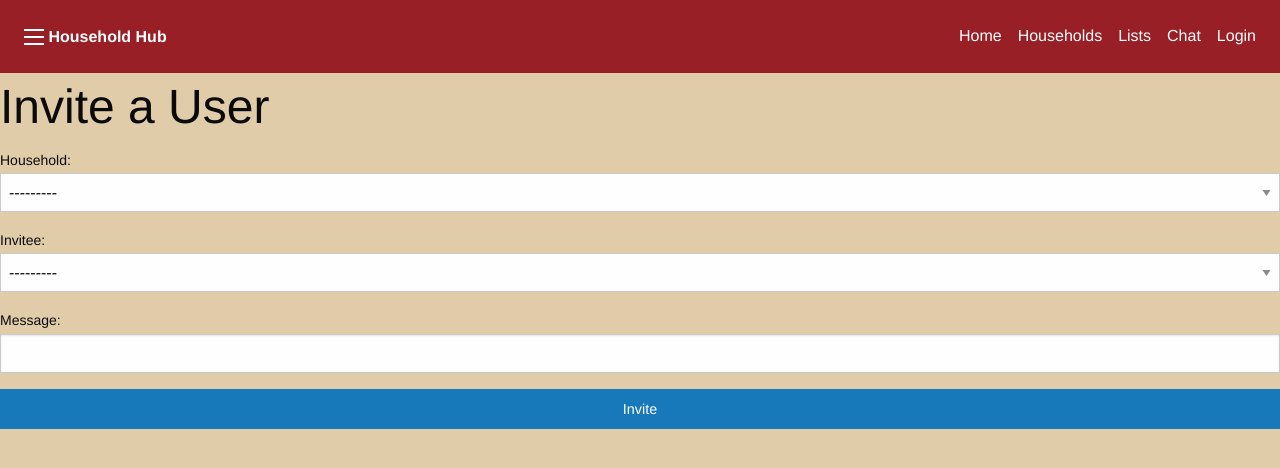
After one commit to Joseph-Levin/WebFinalProject, a Django app: page /household_invite/ in a window 1280 px wide. The commit adds this page. Shown: the top 468 px of the page. Run offline with Django 3.2, Linux system fonts and the light colour scheme; data that the repository does not hold is empty; some libraries are stand-ins or nearby versions.

Commit message:
Created household invitations

```diff
--- a/mysite/main/admin.py
+++ b/mysite/main/admin.py
@@ -1,8 +1,9 @@
 from django.contrib import admin
 
-from .models import HouseholdModel, ListModel, ListItemModel
+from .models import HouseholdModel, HouseholdInviteModel, ListModel, ListItemModel
 
 
 admin.site.register(HouseholdModel)
+admin.site.register(HouseholdInviteModel)
 admin.site.register(ListModel)
 admin.site.register(ListItemModel)
--- a/mysite/main/forms.py
+++ b/mysite/main/forms.py
@@ -63,3 +63,37 @@ class HouseholdForm(forms.Form):
         household_instance.name = self.cleaned_data['name']
         household_instance.save()
         return household_instance
+
+
+# class HouseholdInviteForm(forms.Form):
+#     household = forms.CharField(
+#         max_length=32,
+#         label='Household Name',
+#         required=True,
+#     )
+
+class HouseholdInviteForm(forms.ModelForm):
+
+    def __init__(self, user, *args, **kwargs):
+        self.user = user
+        super(HouseholdInviteForm, self).__init__(*args, **kwargs)
+        self.fields['household'].queryset = models.HouseholdModel.objects.filter(members__id=self.user.id)
+        self.fields['invitee'].queryset = models.User.objects.exclude(id=self.user.id)
+
+    class Meta:
+        model=models.HouseholdInviteModel
+        fields = ['household', 'invitee', 'message']
+
+
+    household = forms.ModelChoiceField(queryset=None)
+    invitee = forms.ModelChoiceField(queryset=None)
+    message = forms.CharField(max_length=1024)
+
+    def save(self, request):
+            invite_instance = models.HouseholdInviteModel()
+            invite_instance.household = self.cleaned_data['household']
+            invite_instance.invitee = self.cleaned_data['invitee']
+            invite_instance.message = self.cleaned_data['message']
+            invite_instance.inviter = request.user
+            invite_instance.save()
+            return invite_instance
--- a/mysite/main/models.py
+++ b/mysite/main/models.py
@@ -5,6 +5,10 @@ from django.contrib.auth.models import User
 class HouseholdModel(models.Model):
   name = models.CharField(max_length=255)
   members = models.ManyToManyField(User, related_name='members')
+
+  def __str__(self):
+    return self.name
+
 
 # class HouseholdMemberModel(models.Model):
 #   user = models.OneToOneField(User, on_delete=models.CASCADE, related_name='user')
@@ -14,9 +18,25 @@ class ListModel(models.Model):
   name = models.CharField(max_length=255, unique=True)
   household = models.ForeignKey(HouseholdModel, on_delete=models.CASCADE, related_name='list')
 
+  def __str__(self):
+    return self.name
+
 class ListItemModel(models.Model):
   description = models.CharField(max_length=255)
   price = models.DecimalField(max_digits=8, decimal_places=2, null=True, blank=True)
   complete = models.BooleanField(default=False)
   list = models.ForeignKey(ListModel, on_delete=models.CASCADE, related_name='item')
   author = models.ForeignKey(User, on_delete=models.CASCADE, related_name='item')
+
+  def __str__(self):
+    return self.description
+
+
+class HouseholdInviteModel(models.Model):
+  household = models.ForeignKey(HouseholdModel, on_delete=models.CASCADE)
+  invitee = models.ForeignKey(User, on_delete=models.CASCADE, related_name='invitee')
+  inviter = models.ForeignKey(User, on_delete=models.CASCADE, related_name='inviter')
+  message = models.CharField(max_length=1024)
+
+  def __str__(self):
+    return "From " + str(self.inviter) + " to " + str(self.invitee) + " for " + str(self.household)
--- a/mysite/main/static/css/base.css
+++ b/mysite/main/static/css/base.css
@@ -2,6 +2,11 @@
 body {
   background-color: #e1ccaa;
 }
+
+.content {
+  background-color: #e1ccaa;
+}
+
 .topbar-responsive {
   background: #991f27;
   padding: 1rem 1.5rem;
--- a/mysite/main/templates/base.html
+++ b/mysite/main/templates/base.html
@@ -6,8 +6,9 @@
   <meta charset="utf-8" />
   <meta http-equiv="x-ua-compatible" content="ie=edge">
   <meta name="viewport" content="width=device-width, initial-scale=1.0">
-  <link rel="stylesheet" href="https://cdn.jsdelivr.net/npm/foundation-sites@6.7.4/dist/css/foundation.min.css"
-    crossorigin="anonymous">
+  <!-- <link rel="stylesheet" href="https://cdn.jsdelivr.net/npm/foundation-sites@6.7.4/dist/css/foundation.min.css"
+    crossorigin="anonymous"> -->
+  <link rel="stylesheet" href="https://cdn.jsdelivr.net/npm/foundation-sites@6.7.4/dist/css/foundation.css">
   <link rel="stylesheet" href="{% static 'css/base.css' %}">
 
   <title>{% block title %}Household Hub{% endblock %}</title>
@@ -28,9 +29,11 @@
           <li><a href="/household">Households</a></li>
           <li><a href="/lists">Lists</a></li>
           <li><a href="/chat">Chat</a></li>
-          <li>
-            <button type="button" class="button hollow topbar-responsive-button">Login</button>
-          </li>
+          {% if request.user.is_authenticated %}
+          <li><a href="/logout" class="topbar-responsive-button">Logout</a></li>
+          {% else %}
+          <li><a href="/login" class="topbar-responsive-button">Login</a></li>
+          {% endif %}
         </ul>
       </div>
     </div>
--- /dev/null
+++ b/mysite/main/templates/household_invite.html
@@ -0,0 +1,10 @@
+{% extends "base.html" %}
+{% block content %}
+<h1>{{ title }}</h1>
+<form action="/household_invite/" method="post">
+    {% csrf_token %}
+
+    {{ form }}
+    <input type="submit" class="button expanded" value="Invite" />
+</form>
+{% endblock %}
--- a/mysite/main/urls.py
+++ b/mysite/main/urls.py
@@ -10,5 +10,6 @@ urlpatterns = [
     path('logout/', views.logout_view),
     path('password_change/', auth_views.PasswordChangeView.as_view(success_url='/')),
     path('household/', views.household_view),
+    path('household_invite/', views.household_invite_view),
 
 ]
--- a/mysite/main/views.py
+++ b/mysite/main/views.py
@@ -2,7 +2,7 @@ from django.shortcuts import render, redirect
 from django.contrib.auth import logout
 from django.http import HttpResponse
 
-from .forms import RegistrationForm, HouseholdForm
+from .forms import RegistrationForm, HouseholdForm, HouseholdInviteForm
 
 
 def index(request):
@@ -52,3 +52,19 @@ def household_view(request):
     }
 
     return render(request, 'household.html', context=context)
+
+def household_invite_view(request):
+    if request.method == "POST":
+        form = HouseholdInviteForm(request.user, request.POST)
+        if form.is_valid():
+            invite = form.save(request)
+
+    else:
+        form = HouseholdInviteForm(request.user)
+
+    context = {
+        'title': 'Invite a User',
+        'form': form,
+    }
+
+    return render(request, 'household_invite.html', context=context)
```
Also changed, not shown: mysite/main/templates/home.html (+13 -1 lines).
